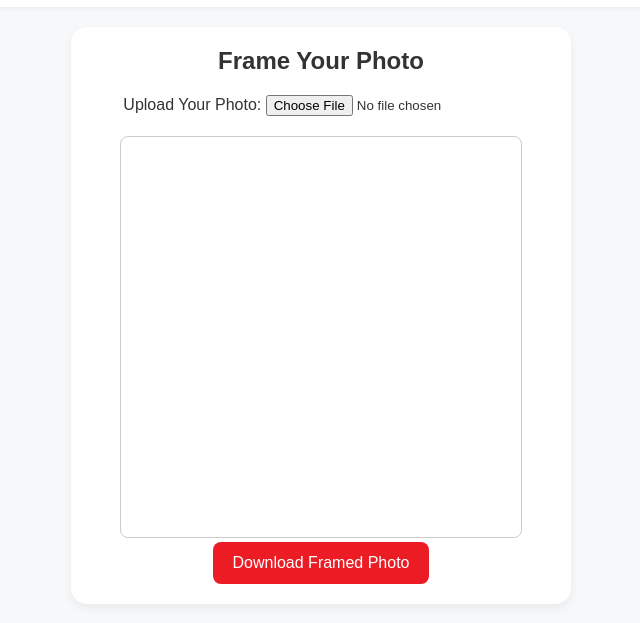
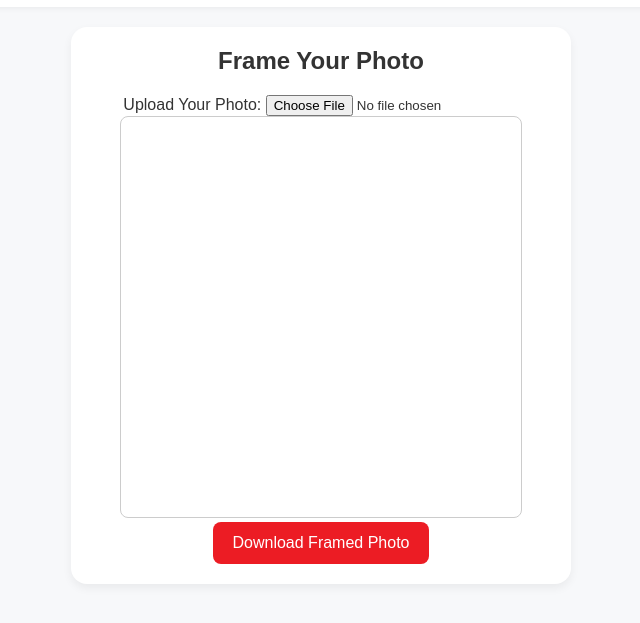
Before and after one commit to KhNagib99/40-Years-of-IDLC, a plain HTML site: page index.html in a window 1280 px wide. Shown: the part 51-674 px from the top of the page, without its empty margins (319-959 px from the left). Drawn offline with Linux system fonts and the light colour scheme.

Commit message:
Update index.html

```diff
--- a/index.html
+++ b/index.html
@@ -3,29 +3,25 @@
 <head>
   <meta charset="UTF-8" />
   <meta name="viewport" content="width=device-width, initial-scale=1.0" />
-  <title>IDLC Photo Frame</title>
+  <title>IDLC Frame Your Photo</title>
   <link rel="stylesheet" href="style.css" />
 </head>
 <body>
   <header>
-    <img src="Logo_IDLC Group Horizontal.png" alt="IDLC Logo" class="logo" />
+    <img src="assets/logo.png" alt="IDLC Logo" class="logo" />
   </header>
 
-  <main>
-    <div class="container">
-      <h1>Frame Your Photo</h1>
+  <main class="container">
+    <h1>Frame Your Photo</h1>
 
-      <div class="upload-section">
-        <label for="photoInput">Upload Your Photo:</label>
-        <input type="file" id="photoInput" accept="image/*" />
-      </div>
+    <label for="userPhoto">Upload Your Photo:</label>
+    <input type="file" id="userPhoto" accept="image/*" />
 
-      <div id="canvasWrapper">
-        <canvas id="canvas" width="400" height="400"></canvas>
-      </div>
+    <div class="canvas-container">
+      <canvas id="canvas" width="400" height="400"></canvas>
+    </div>
 
-      <button id="downloadBtn">Download Framed Photo</button>
-    </div>
+    <button id="downloadBtn">Download Framed Photo</button>
   </main>
 
   <script src="script.js"></script>
```
